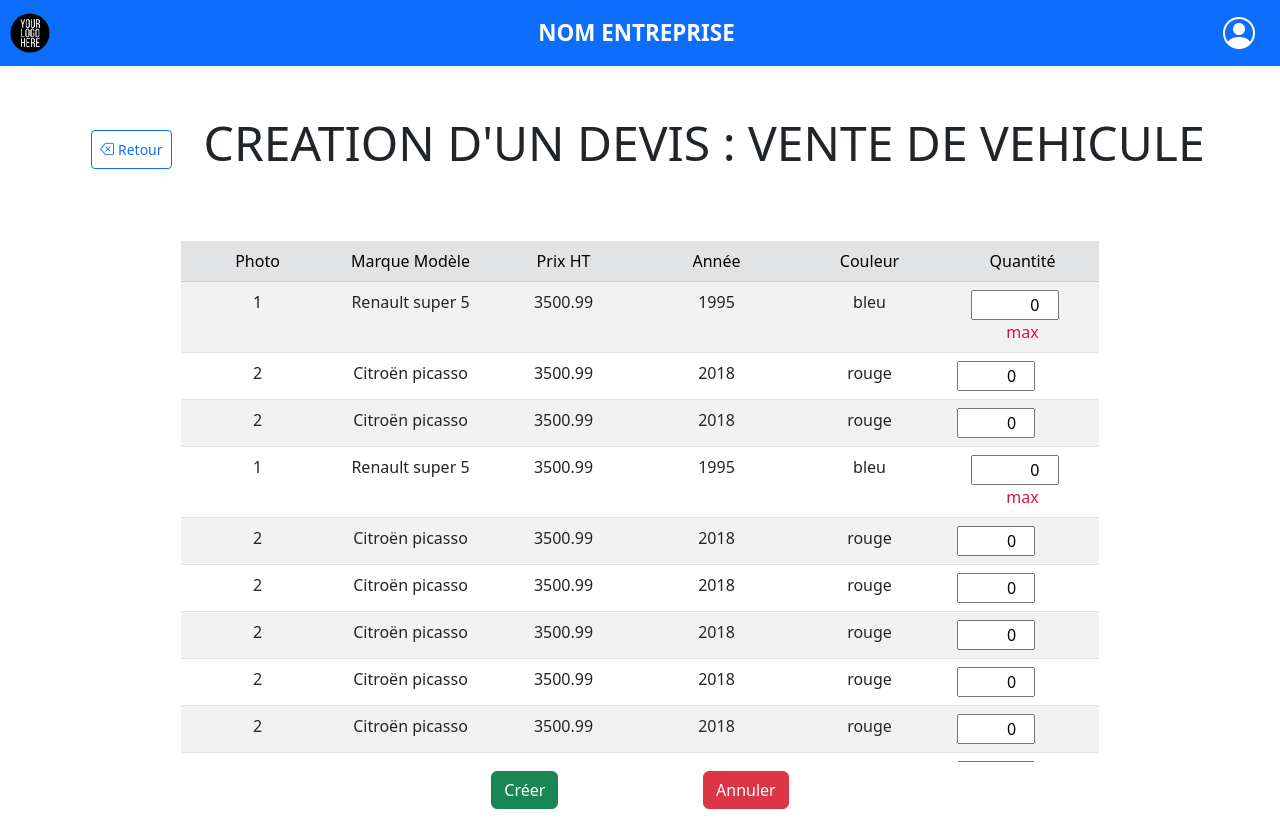
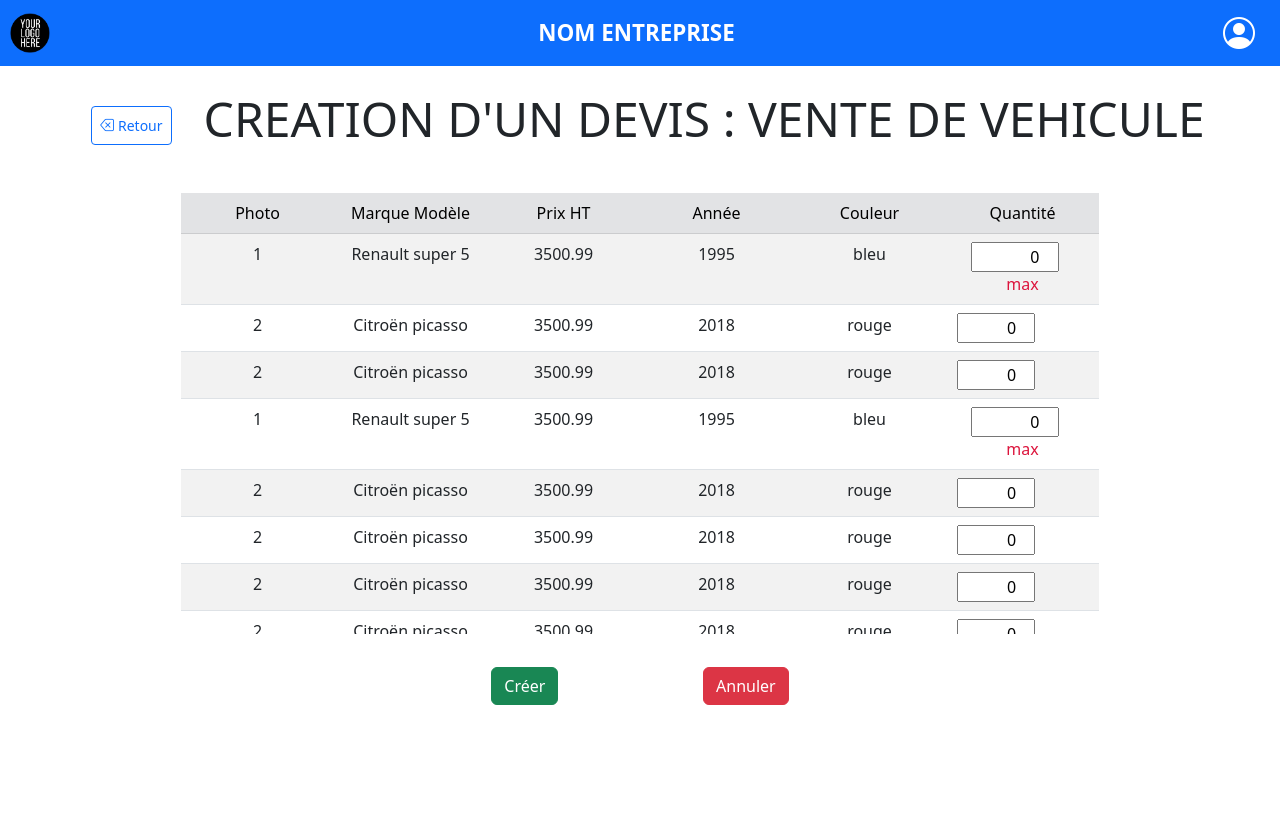
Before and after one commit to Pallies/ang13TP, an Angular app: page /creation in a window 1280 px wide. After the commit the page ends 800 px from the top, so only its background shows below. Built offline with nearby package versions, Linux system fonts and the light colour scheme.

Commit message:
modif creation devis visu

```diff
--- a/src/app/devis/creation/creation-devis.component.css
+++ b/src/app/devis/creation/creation-devis.component.css
@@ -6,7 +6,7 @@ table{
 }
 .scrollbar {
   position: relative;
-  height: 60vh;
+  height: 50vh;
   width: 100%;
   overflow-y:scroll;
   display: block;
--- a/src/app/devis/creation/creation-devis.component.html
+++ b/src/app/devis/creation/creation-devis.component.html
@@ -1,7 +1,7 @@
 <div class="container-fluid">
   <!-- TITRE -->
   <div class="row">
-    <div class="col my-5 d-flex justify-content-center">
+    <div class="col my-4 d-flex justify-content-center">
       <div class="d-flex align-items-center me-3">
         <a routerLink="/menu-vehicules" class="h5">
           <button class="btn btn-sm btn-outline-primary m-3 p-2">
@@ -67,7 +67,7 @@
         </tbody>
         <tfoot>
           <td colspan="6">
-            <div class="w-50 d-flex justify-content-around m-auto">
+            <div class="w-50 d-flex justify-content-around mx-auto mt-4">
               <button class="btn btn-success">Créer</button>
               <button class="btn btn-danger">Annuler</button>
             </div>
```
